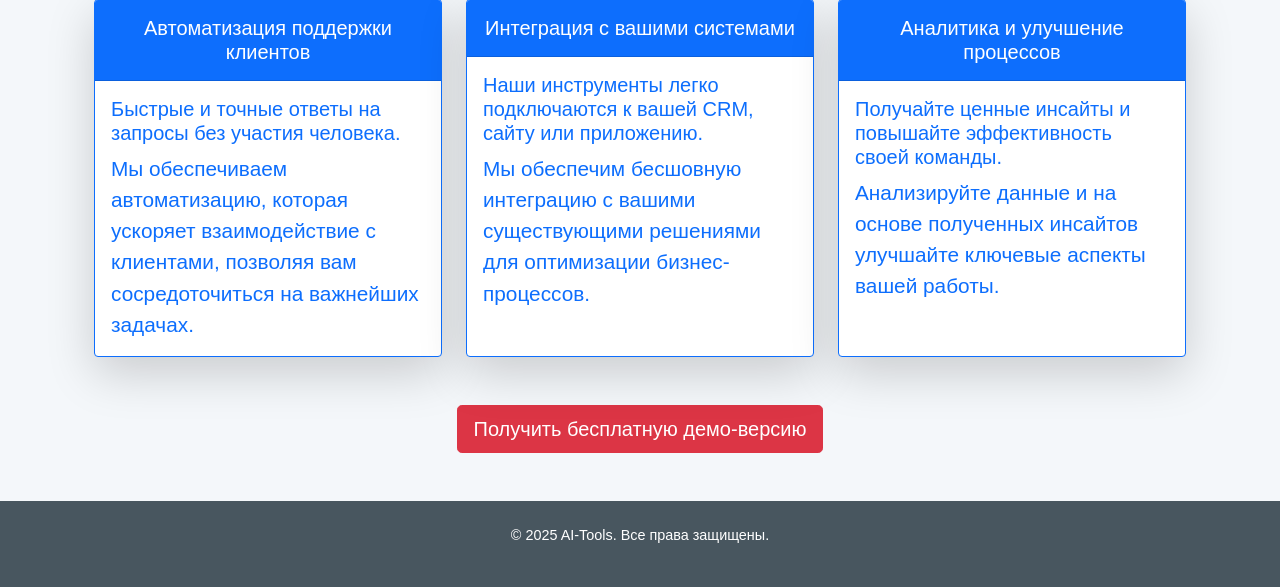
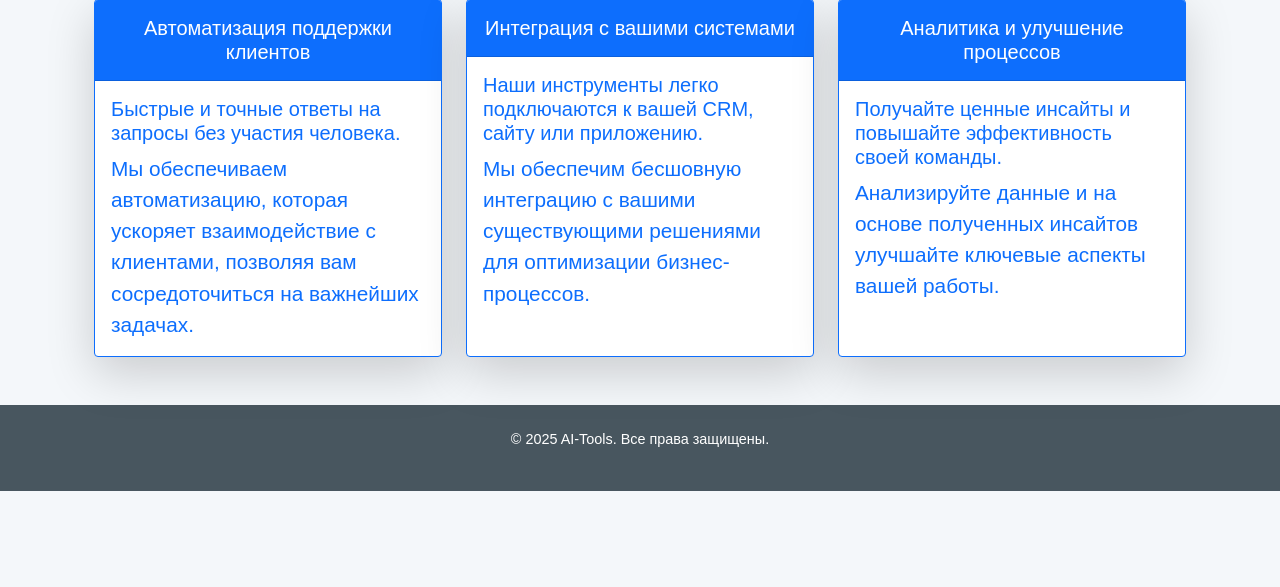
Before and after one commit to Narek12345/AI-Tools, a Django app: page / in a window 1280 px wide. Shown: the part 1418-2005 px from the top of the page. After the commit the page ends 1909 px from the top, so only its background shows below. Run offline with Django 5.2, Linux system fonts and the light colour scheme.

Commit message:
Removed the 'Get demo version' button from the main page.

```diff
--- a/core/templates/core/home.html
+++ b/core/templates/core/home.html
@@ -93,9 +93,4 @@
       </div>
     </div>
   </div>
-
-  <!-- Демо-версия -->
-  <div class="container my-5 text-center">
-    <a href="#" class="btn btn-danger btn-lg wow bounceIn" data-wow-delay="0.7s">Получить бесплатную демо-версию</a>
-  </div>
 {% endblock %}
```
